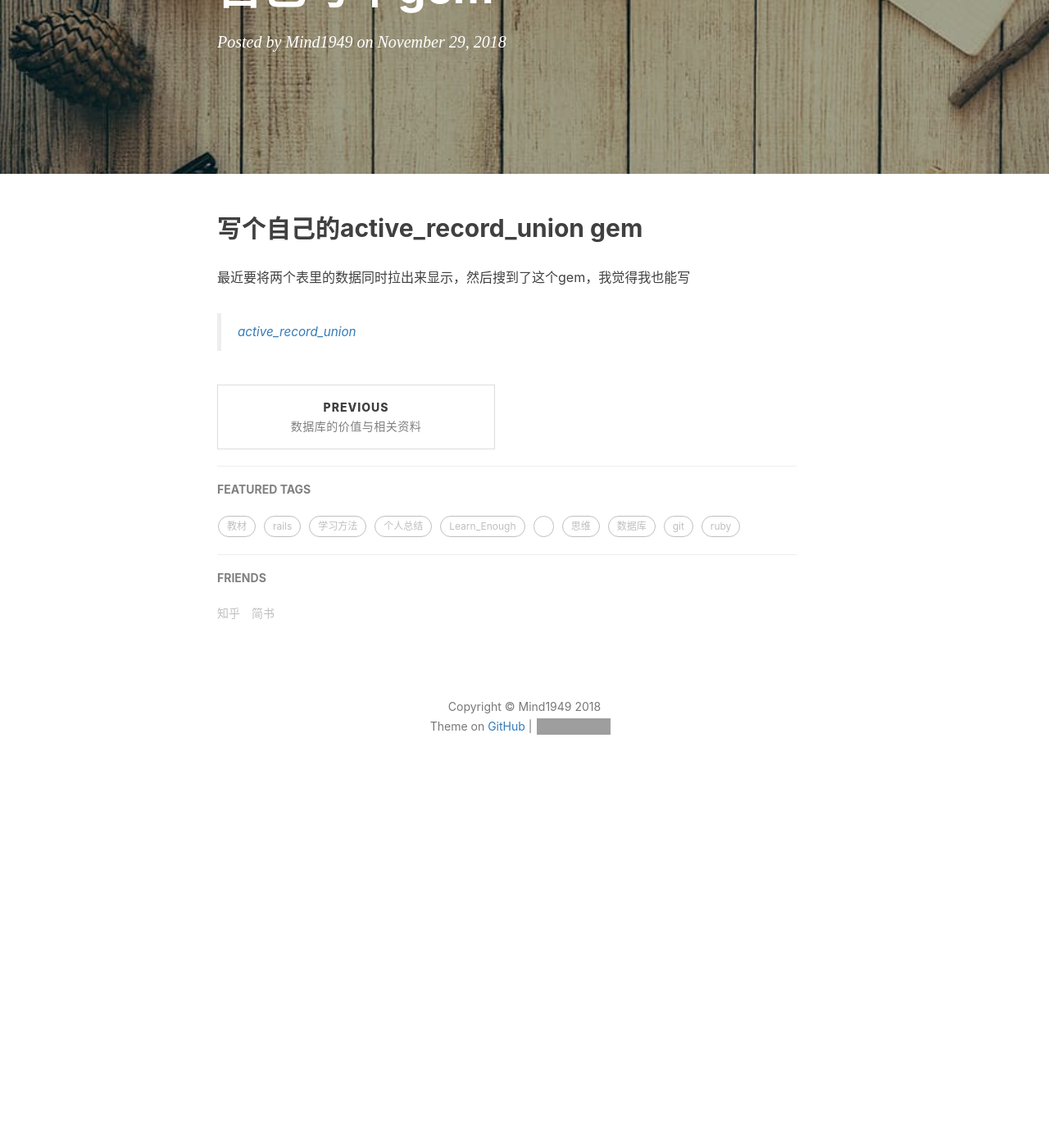
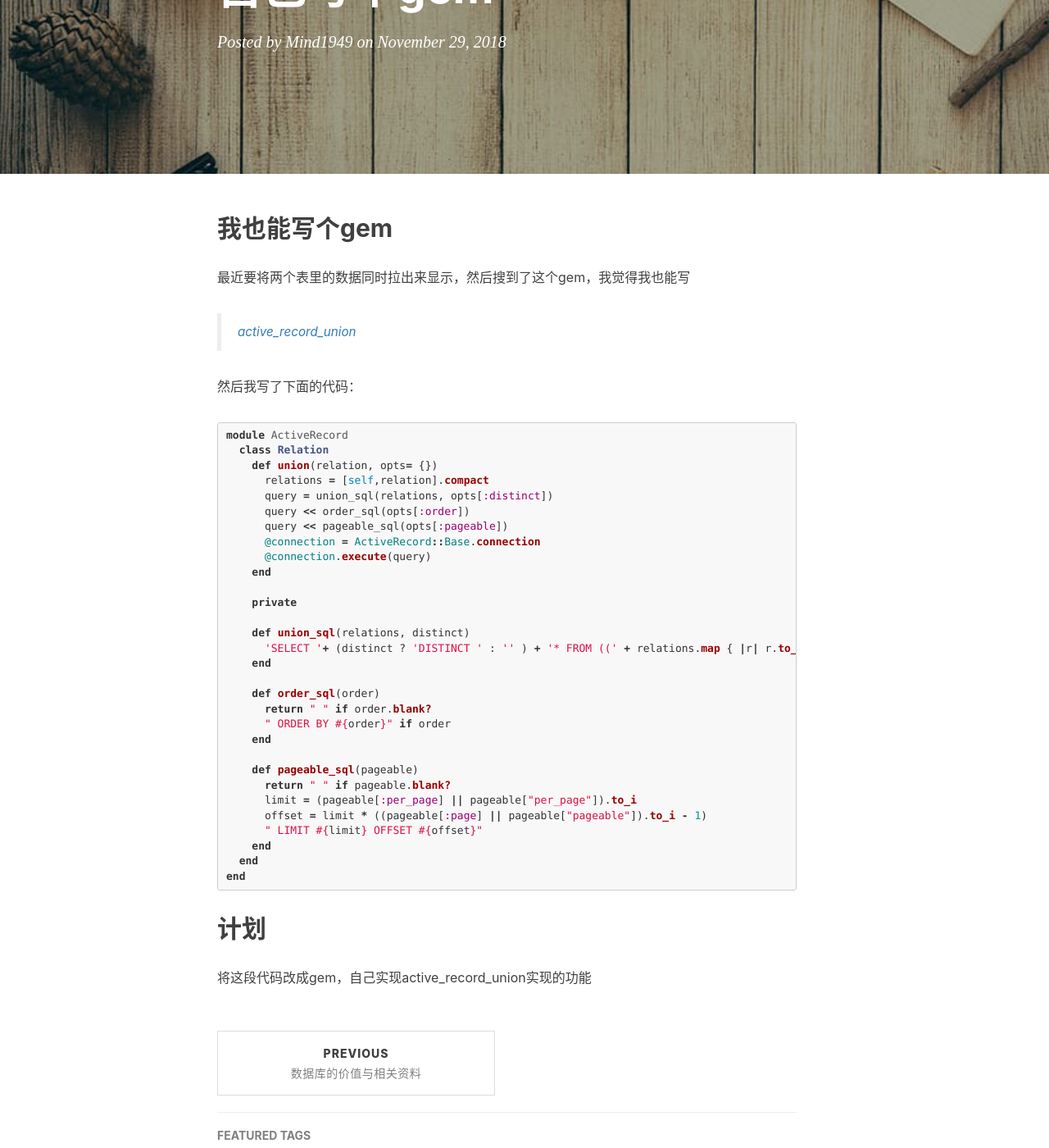
Before and after one commit to SCH94/mind1949.github.io, a Jekyll site: the page built from _posts/2918-11-29-自己写个gem !.md, in a window 1280 px wide and 1400 px high, scrolled down 245 px. Shown: the whole window at 82% size. Built offline with Jekyll 4.4.1, drawn with Linux system fonts in a browser that asks for light colours; nearby versions of some CDN libraries; comment, search, counter and statistics services are not loaded; before the commit the page ends 1234 px from its top, so only the background shows below that; grey boxes are pictures that could not be loaded.

Commit message:
Update 2918-11-29-自己写个gem !.md

````diff
--- a/_posts/2918-11-29-自己写个gem !.md
+++ b/_posts/2918-11-29-自己写个gem !.md
@@ -8,8 +8,45 @@ tags:
 ---
 
 
-## 写个自己的active_record_union gem
+## 我也能写个gem
 
 最近要将两个表里的数据同时拉出来显示，然后搜到了这个gem，我觉得我也能写
 
 > [active_record_union](https://github.com/brianhempel/active_record_union)
+
+然后我写了下面的代码：
+```ruby
+module ActiveRecord
+  class Relation
+    def union(relation, opts= {})
+      relations = [self,relation].compact
+      query = union_sql(relations, opts[:distinct])
+      query << order_sql(opts[:order])
+      query << pageable_sql(opts[:pageable])
+      @connection = ActiveRecord::Base.connection
+      @connection.execute(query)
+    end
+
+    private
+
+    def union_sql(relations, distinct)
+      'SELECT '+ (distinct ? 'DISTINCT ' : '' ) + '* FROM ((' + relations.map { |r| r.to_sql }.join(') UNION (') + ')) AS t'
+    end
+
+    def order_sql(order)
+      return " " if order.blank?
+      " ORDER BY #{order}" if order
+    end
+
+    def pageable_sql(pageable)
+      return " " if pageable.blank?
+      limit = (pageable[:per_page] || pageable["per_page"]).to_i
+      offset = limit * ((pageable[:page] || pageable["pageable"]).to_i - 1)
+      " LIMIT #{limit} OFFSET #{offset}"
+    end
+  end
+end
+```
+
+## 计划
+将这段代码改成gem，自己实现active_record_union实现的功能
````
